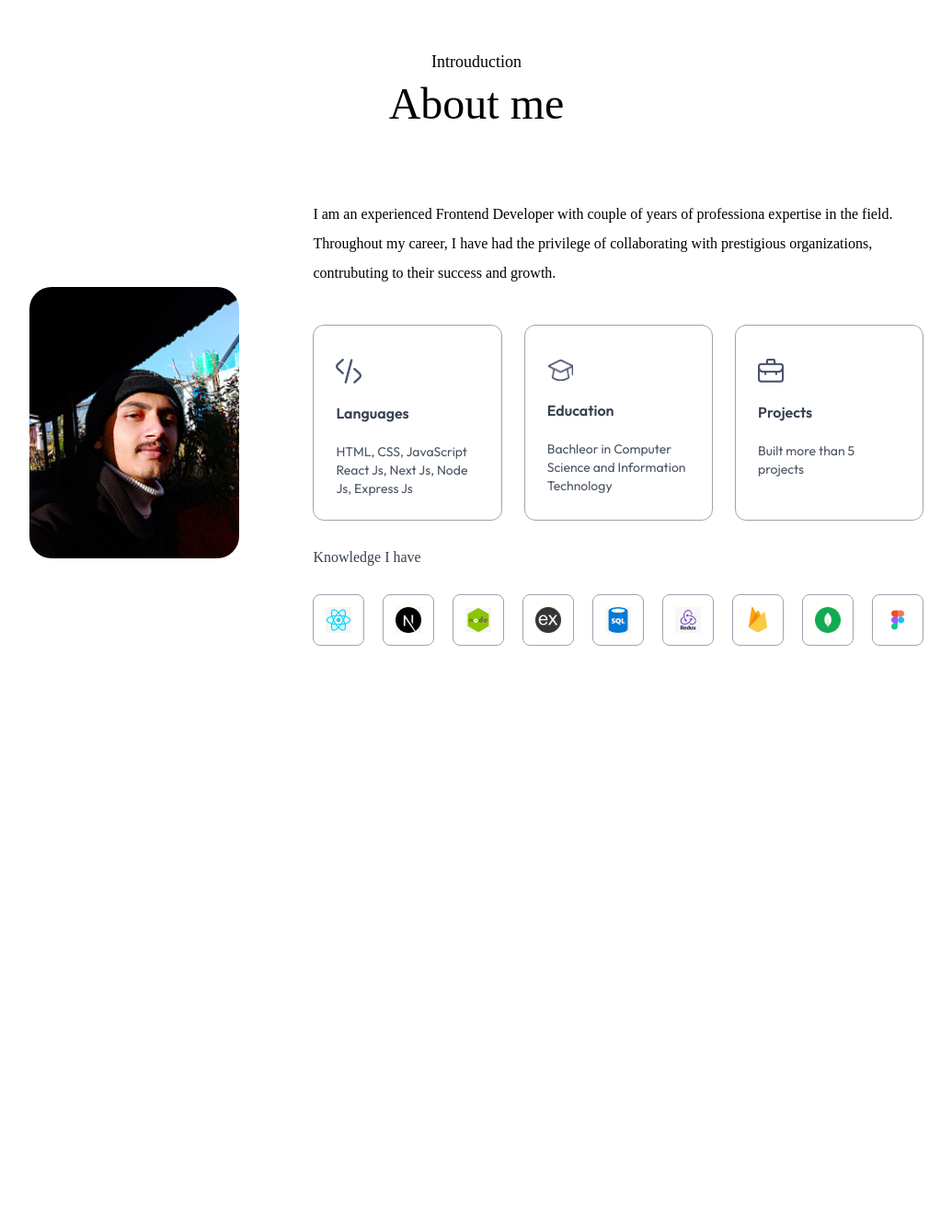
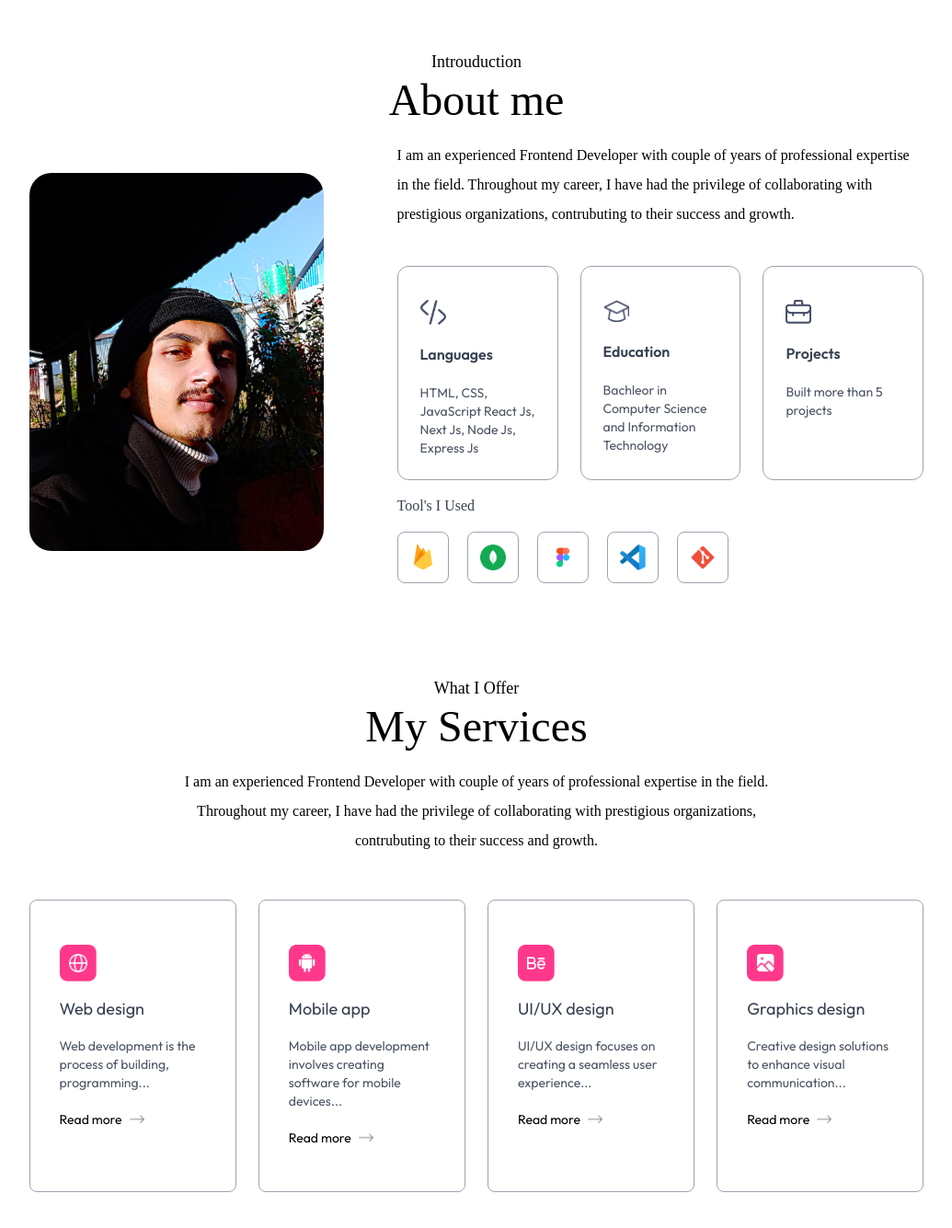
Before and after one commit to iTs-Minal/my-portfolio, a Next.js app: page / in a window 1280 px wide. Shown: the part 787-2122 px from the top of the page at 92% size, without its empty margins (122-1157 px from the left). Before the commit the page ends 1609 px from the top, so only its background shows below. Built offline with nearby package versions, Linux system fonts and the light colour scheme; a web font is replaced by a local one.

Commit message:
Service Section created

```diff
--- a/app/components/About.tsx
+++ b/app/components/About.tsx
@@ -2,13 +2,14 @@ import React from "react";
 import Image from "next/image";
 import { assets, infoList, toolsData } from "@/assets/assets";
 
+
 const About = () => {
   return (
-    <div className="w-full px-[12%] py-10 scroll-mt-20 " id="about">
-      <h4 className="text-center mb-2 text-lg font-Ovo">Introuduction</h4>
+    <div className="w-full px-[12%] py-10 scroll-mt-10" id="about">
+      <h4 className="text-center mb-1 text-lg font-Ovo">Introuduction</h4>
       <h2 className="text-center text-5xl font-Ovo">About me</h2>
 
-      <div className="flex w-full flex-col lg:flex-row items-center gap-20 my-20">
+      <div className="flex w-full flex-col lg:flex-row items-center gap-20 my-5">
         <div className="w-64 sm:w-80 rounded-3xl max-w-none">
           <Image
             src={assets.user_image}
@@ -20,7 +21,7 @@ const About = () => {
         <div className="flex-1">
           <p className="mb-10 max-w-2xl font-Ovo">
             I am an experienced Frontend Developer with couple of years of
-            professiona expertise in the field. Throughout my career, I have had
+            professional expertise in the field. Throughout my career, I have had
             the privilege of collaborating with prestigious organizations,
             contrubuting to their success and growth.
           </p>
@@ -38,13 +39,13 @@ const About = () => {
             ))}
           </ul>
 
-          <h4 className="my-6 text-gray-700 font-Ovo">Knowledge I have</h4>
+          <h4 className="my-3 text-gray-700 font-Ovo">Tool&apos;s I Used</h4>
 
           <ul className="flex items-center gap-3 sm:gap-5">
             {toolsData.map((tool, index) => (
               <li
                 key={index}
-                className="flex items-center justify-center w-12 sm:w-14 aspect-square border border-gray-400 rounded-lg cursor-pointer hover:-translate-y-1 duration-500"
+                className="flex items-center justify-center w-12 sm:w-14 aspect-square border border-gray-400 rounded-lg cursor-pointer hover:-translate-y-1 duration-500 hover:shadow-black"
               >
                 <Image src={tool} alt="tool" className="w-5 sm:w-7" />
               </li>
@@ -52,6 +53,7 @@ const About = () => {
           </ul>
         </div>
       </div>
+
     </div>
   );
 };
--- a/app/components/Header.tsx
+++ b/app/components/Header.tsx
@@ -2,11 +2,14 @@ import Image from "next/image";
 import React from "react";
 import { assets } from "@/assets/assets";
 
+
 const Header = () => {
   return (
+
     <div className="w-11/12 max-w-3xl text-center mx-auto h-screen flex flex-col items-center justify-center gap-4">
+
       <div>
-        <Image src={assets.profile_img} alt="" className="rounded-full w-32" />
+        <Image src={assets.profile_img} alt="" className="rounded-full w-28" />
       </div>
 
       <h3 className="flex items-center gap-2 text-xl md:text-2xl mb-3 font-Ovo">
@@ -15,7 +18,7 @@ const Header = () => {
       </h3>
 
       <h1 className="text-3xl sm:text-6xl lg:text-[66px] font-Ovo">
-        fromtend web developer based in Nepal.
+        frontend web developer based in Nepal.
       </h1>
 
       <p className="max-w-2xl mx-auto font-Ovo">
--- a/app/components/Navbar.tsx
+++ b/app/components/Navbar.tsx
@@ -1,9 +1,11 @@
 "use client"
 import Image from "next/image";
 import { assets } from "@/assets/assets";
-import { useRef } from "react";
+import { useEffect, useRef, useState } from "react";
 
 const Navbar = () => {
+
+  const [isScroll,setIsScroll]=useState(false);
 
 const sideMenuRef = useRef<HTMLUListElement|null>(null);
 
@@ -21,13 +23,25 @@ const closeMenu =()=>{
     }
 }
 
+
+useEffect(()=>{
+  window.addEventListener("scroll",()=>{
+    if(scrollY > 50){
+      setIsScroll(true)
+    }
+    else{
+      setIsScroll(false)
+    }
+  })
+},[])
+
   return (
     <>
       <div className="fixed top-0 right-0 w-11/12 -z-10 translate-y-[-80%]">
         <Image src={assets.header_bg_color} alt="" className="w-full" />
       </div>
 
-      <nav className="w-full  fixed px-4 lg:px-8 xl:px-[8%] py-2 flex items-center justify-between z-50">
+      <nav className={`w-full fixed px-4 lg:px-8 xl:px-[8%] py-2 flex items-center justify-between z-50 ${isScroll ? "bg-white bg-opacity-50 backdrop-blur-lg shadow-sm" : ""}`}>
         <a href="#top" title="To the top">
           <Image
             src={assets.logo}
@@ -37,7 +51,7 @@ const closeMenu =()=>{
           />
         </a>
 
-        <ul className="hidden md:flex ml-14 items-center gap-6 lg:gap-8 rounded-full px-12 py-3 bg-white shadow-sm bg-opacity-50">
+        <ul className={`hidden md:flex ml-14 items-center gap-6 lg:gap-8 rounded-full px-12 py-3 ${isScroll? "" : "bg-white shadow-sm bg-opacity-50"} `}>
           <li>
             <a className="font-Ovo" href="#top">
               Home
@@ -74,7 +88,7 @@ const closeMenu =()=>{
             href="#contact"
             className="hidden lg:flex items-center gap-3 px-10 py-2.5 border border-gray-500 rounded-full ml-4 font-Ovo"
           >
-            Contact <Image src={assets.arrow_icon} className="w-3" alt="" />{" "}
+            Contact <Image src={assets.arrow_icon} className="w-3 " alt="" />{" "}
           </a>
 
           <button onClick={openMenu} className="block md:hidden ml-3">
--- /dev/null
+++ b/app/components/Services.tsx
@@ -0,0 +1,39 @@
+import { assets, serviceData } from "@/assets/assets";
+import Image from "next/image";
+import React from "react";
+
+const Services = () => {
+  return (
+    <div id="services" className="w-full px-[12%] py-10 scroll-mt-10">
+      <h4 className="text-center mb-1 text-lg font-Ovo">What I Offer</h4>
+      <h2 className="text-center text-5xl font-Ovo">My Services</h2>
+
+      <p className="text-center max-w-2xl mx-auto mt-5 mb-12 font-Ovo">
+        I am an experienced Frontend Developer with couple of years of
+        professional expertise in the field. Throughout my career, I have had
+        the privilege of collaborating with prestigious organizations,
+        contrubuting to their success and growth.
+      </p>
+
+      <div className="grid grid-cols-auto gap-6 my-1-">
+        {serviceData.map(({ icon, title, description, link }, index) => (
+          <div
+            key={index}
+            className="border border-gray-400 rounded-lg px-8 py-12 hover:shadow-black cursor-pointer hover:bg-lightHover hover:-translate-y-1 duration-500"
+          >
+            <Image src={icon} alt="" className="w-10" />
+            <h3 className="text-lg my-4 text-gray-700">{title}</h3>
+            <p className="text-sm text-gray-600 leading-5">{description}</p>
+
+            <a href={link} className="flex items-center gap-2 text-sm mt-5">
+              Read more{" "}
+              <Image src={assets.right_arrow} alt="" className="w-4" />
+            </a>
+          </div>
+        ))}
+      </div>
+    </div>
+  );
+};
+
+export default Services;
--- a/app/page.tsx
+++ b/app/page.tsx
@@ -2,6 +2,7 @@
 import About from "./components/About";
 import Header from "./components/Header";
 import Navbar from "./components/Navbar";
+import Services from "./components/Services";
 
 
 export default function Home() {
@@ -10,6 +11,7 @@ export default function Home() {
     <Navbar/>
     <Header/>
     <About/>
+    <Services/>
     </>
   );
 }
--- a/assets/assets.js
+++ b/assets/assets.js
@@ -125,5 +125,7 @@ export const infoList = [
 ];
 
 export const toolsData = [
- assets.react, assets.next, assets.node, assets.express, assets.sql, assets.redux, assets.firebase, assets.mongodb, assets.figma,
+  assets.firebase, assets.mongodb, assets.figma, assets.vscode,assets.git
 ];
+
+export const knowledge=[assets.react, assets.next, assets.node, assets.express, assets.sql, assets.redux,assets.firebase, assets.mongodb, assets.figma,]
--- a/tailwind.config.ts
+++ b/tailwind.config.ts
@@ -20,6 +20,9 @@ export default {
       boxShadow:{
         "black":"4px 4px 0 #000",
          "white":"4px 4px 0 #fff"
+      },
+      gridTemplateColumns:{
+        "auto":"repeat(auto-fit,minmax(200px, 1fr))"
       }
     },
   },
```
Also changed, not shown: package.json (+8 -5 lines), 2 other files (tests, documents, lock files or other folders).
